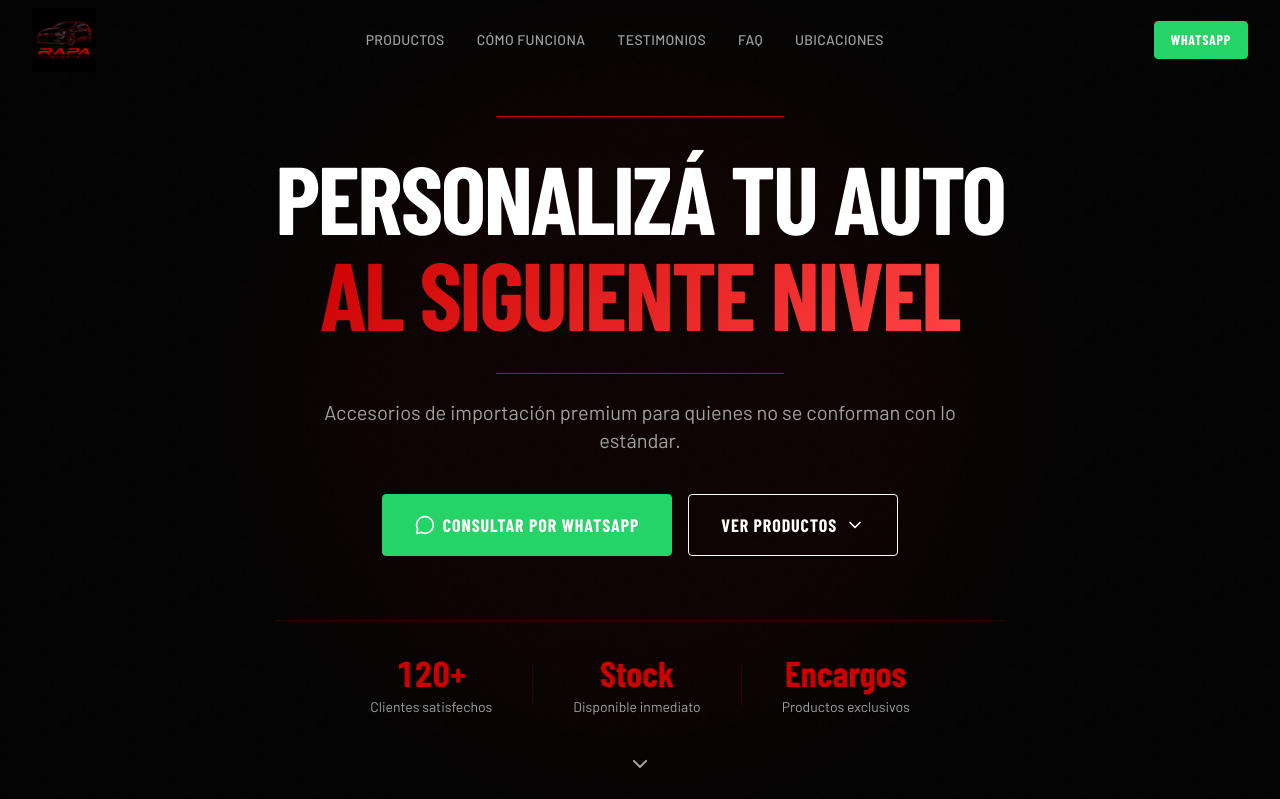
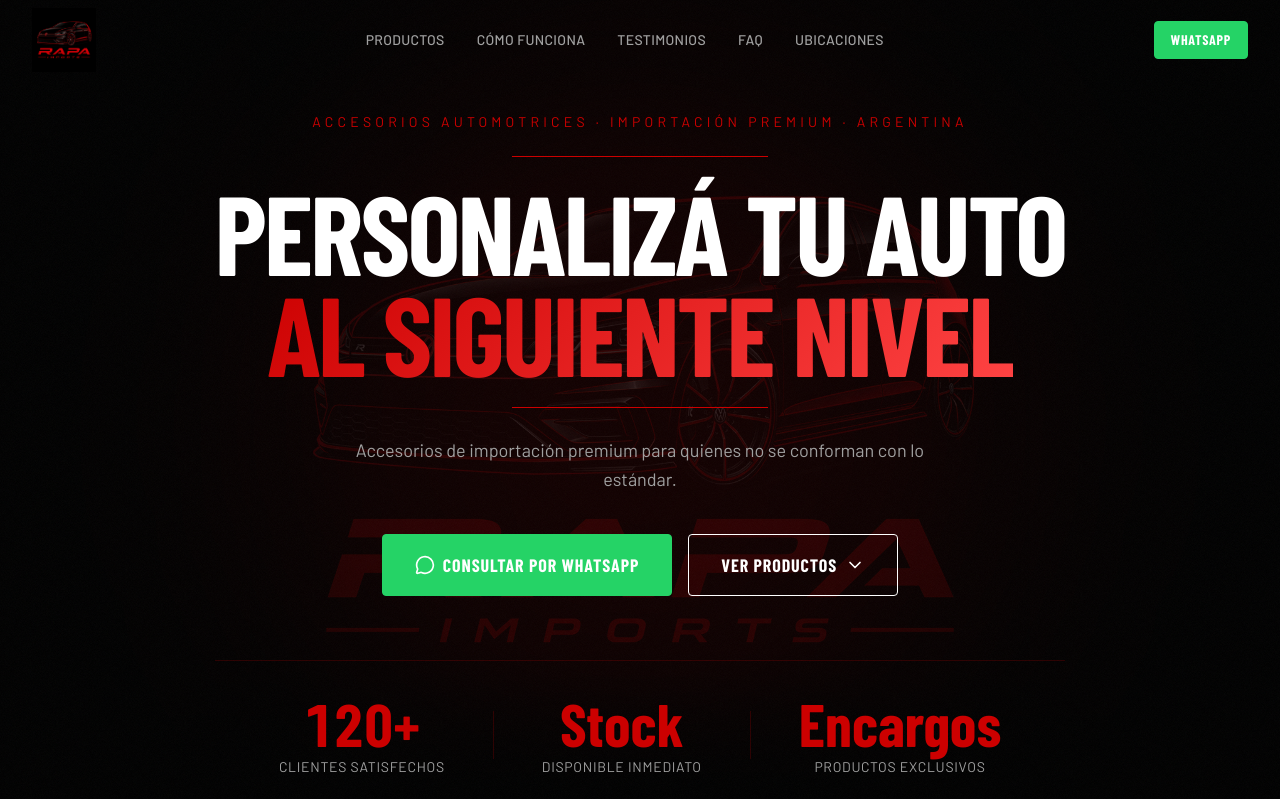
Before and after one commit to agusravadev/rapaimports-landing-page, a Next.js app: page / in a window 1280 px wide. Shown: the top 799 px of the page. Built offline with nearby package versions, Linux system fonts and the light colour scheme; a web font is replaced by a local one.

Commit message:
feat: Hero redesign — logo watermark bg, fluid type scale, brand label, enhanced stats

```diff
--- a/src/components/sections/Hero.tsx
+++ b/src/components/sections/Hero.tsx
@@ -4,6 +4,7 @@ import { useEffect, useRef } from 'react'
 import { gsap } from 'gsap'
 import { motion } from 'framer-motion'
 import { ChevronDown, MessageCircle } from 'lucide-react'
+import Image from 'next/image'
 import { Button } from '@/components/ui/Button'
 import { AnimatedCounter } from '@/components/ui/AnimatedCounter'
 import { SITE } from '@/lib/constants'
@@ -18,7 +19,7 @@ export function Hero() {
       gsap.fromTo(
         [lineTopRef.current, lineBottomRef.current],
         { scaleX: 0, transformOrigin: 'left center' },
-        { scaleX: 1, duration: 0.8, ease: 'power2.out', stagger: 0.15, delay: 0.5 }
+        { scaleX: 1, duration: 0.9, ease: 'power2.out', stagger: 0.15, delay: 0.6 }
       )
     })
     return () => { ctx.revert() }
@@ -29,20 +30,53 @@ export function Hero() {
       className="relative min-h-screen flex flex-col items-center justify-center grain-overlay overflow-hidden bg-rapa-black"
       aria-label="Sección principal"
     >
-      {/* Radial glow */}
-      <div className="absolute inset-0 pointer-events-none" aria-hidden>
-        <div className="absolute top-1/2 left-1/2 -translate-x-1/2 -translate-y-1/2 w-[700px] h-[700px] rounded-full bg-rapa-red/5 blur-3xl" />
-      </div>
+      {/* Logo watermark — car illustration faintly visible in bg */}
+      <motion.div
+        className="absolute inset-0 flex items-center justify-center pointer-events-none"
+        initial={{ opacity: 0, scale: 1.05 }}
+        animate={{ opacity: 1, scale: 1 }}
+        transition={{ duration: 1.4, ease: 'easeOut' }}
+        aria-hidden
+      >
+        {/* Glow amplified behind logo */}
+        <div className="absolute w-[700px] h-[700px] rounded-full bg-rapa-red/10 blur-[120px]" />
+        <Image
+          src="/logo.png"
+          alt=""
+          width={900}
+          height={900}
+          className="w-[85vw] max-w-[780px] h-auto opacity-[0.13] select-none"
+          priority
+        />
+      </motion.div>
 
-      <div className="relative z-10 max-w-5xl mx-auto px-4 sm:px-6 text-center pt-24 pb-16">
+      {/* Bottom gradient — fades logo into content below */}
+      <div
+        className="absolute bottom-0 left-0 right-0 h-48 pointer-events-none"
+        style={{ background: 'linear-gradient(to top, #000000 30%, transparent)' }}
+        aria-hidden
+      />
+
+      <div className="relative z-10 max-w-5xl mx-auto px-4 sm:px-6 text-center pt-28 pb-16">
+
+        {/* Brand label */}
+        <motion.p
+          className="font-body text-rapa-red text-xs sm:text-sm uppercase tracking-[0.3em] mb-6"
+          initial={{ opacity: 0, y: 10 }}
+          animate={{ opacity: 1, y: 0 }}
+          transition={{ duration: 0.5, delay: 0.1 }}
+        >
+          Accesorios Automotrices · Importación Premium · Argentina
+        </motion.p>
+
         {/* Top red line */}
-        <div ref={lineTopRef} className="h-px w-48 sm:w-72 bg-rapa-red mx-auto mb-8" aria-hidden />
+        <div ref={lineTopRef} className="h-px w-40 sm:w-64 bg-rapa-red mx-auto mb-6" aria-hidden />
 
         <motion.h1
-          className="font-display font-extrabold text-6xl sm:text-7xl lg:text-8xl uppercase leading-none tracking-tight"
+          className="font-display font-extrabold text-[clamp(3rem,10vw,7rem)] uppercase leading-[0.9] tracking-tight"
           initial={{ opacity: 0, y: 30 }}
           animate={{ opacity: 1, y: 0 }}
-          transition={{ duration: 0.7, delay: 0.2, ease: [0.21, 0.47, 0.32, 0.98] }}
+          transition={{ duration: 0.7, delay: 0.25, ease: [0.21, 0.47, 0.32, 0.98] }}
         >
           Personalizá tu auto
           <br />
@@ -50,10 +84,10 @@ export function Hero() {
         </motion.h1>
 
         {/* Bottom red line */}
-        <div ref={lineBottomRef} className="h-px w-48 sm:w-72 bg-rapa-red mx-auto mt-8 mb-6" aria-hidden />
+        <div ref={lineBottomRef} className="h-px w-40 sm:w-64 bg-rapa-red mx-auto mt-6 mb-7" aria-hidden />
 
         <motion.p
-          className="font-body text-lg sm:text-xl text-rapa-muted max-w-2xl mx-auto"
+          className="font-body text-base sm:text-lg text-rapa-muted max-w-xl mx-auto leading-relaxed"
           initial={{ opacity: 0, y: 20 }}
           animate={{ opacity: 1, y: 0 }}
           transition={{ duration: 0.6, delay: 0.45 }}
@@ -79,28 +113,34 @@ export function Hero() {
 
         {/* Stats bar */}
         <motion.div
-          className="flex flex-col sm:flex-row items-center justify-center gap-6 sm:gap-10 mt-16 pt-8 border-t border-rapa-border"
+          className="flex flex-col sm:flex-row items-center justify-center gap-6 sm:gap-12 mt-16 pt-8 border-t border-rapa-border"
           initial={{ opacity: 0 }}
           animate={{ opacity: 1 }}
-          transition={{ duration: 0.6, delay: 0.85 }}
+          transition={{ duration: 0.7, delay: 0.9 }}
         >
           <div className="text-center">
             <AnimatedCounter
               value={SITE.clientCount}
               suffix="+"
-              className="font-display font-extrabold text-4xl text-rapa-red"
+              className="font-display font-extrabold text-4xl sm:text-5xl text-rapa-red"
             />
-            <p className="font-body text-sm text-rapa-muted mt-1">Clientes satisfechos</p>
+            <p className="font-body text-xs sm:text-sm text-rapa-muted mt-1 uppercase tracking-wider">
+              Clientes satisfechos
+            </p>
           </div>
-          <div className="hidden sm:block w-px h-10 bg-rapa-border" aria-hidden />
+          <div className="hidden sm:block w-px h-12 bg-rapa-border" aria-hidden />
           <div className="text-center">
-            <p className="font-display font-extrabold text-4xl text-rapa-red">Stock</p>
-            <p className="font-body text-sm text-rapa-muted mt-1">Disponible inmediato</p>
+            <p className="font-display font-extrabold text-4xl sm:text-5xl text-rapa-red">Stock</p>
+            <p className="font-body text-xs sm:text-sm text-rapa-muted mt-1 uppercase tracking-wider">
+              Disponible inmediato
+            </p>
           </div>
-          <div className="hidden sm:block w-px h-10 bg-rapa-border" aria-hidden />
+          <div className="hidden sm:block w-px h-12 bg-rapa-border" aria-hidden />
           <div className="text-center">
-            <p className="font-display font-extrabold text-4xl text-rapa-red">Encargos</p>
-            <p className="font-body text-sm text-rapa-muted mt-1">Productos exclusivos</p>
+            <p className="font-display font-extrabold text-4xl sm:text-5xl text-rapa-red">Encargos</p>
+            <p className="font-body text-xs sm:text-sm text-rapa-muted mt-1 uppercase tracking-wider">
+              Productos exclusivos
+            </p>
           </div>
         </motion.div>
       </div>
```
